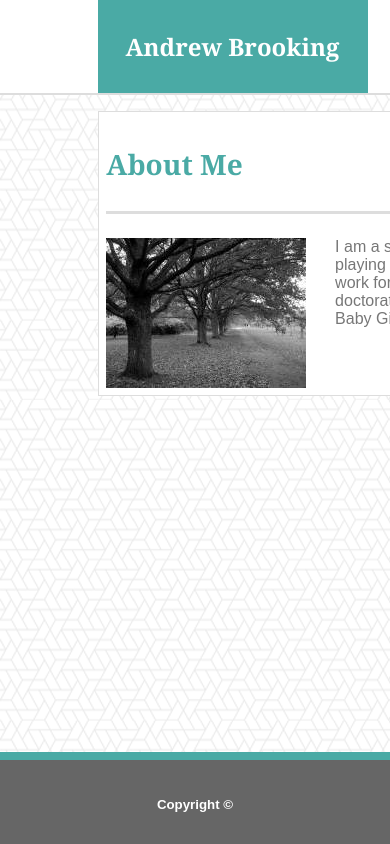
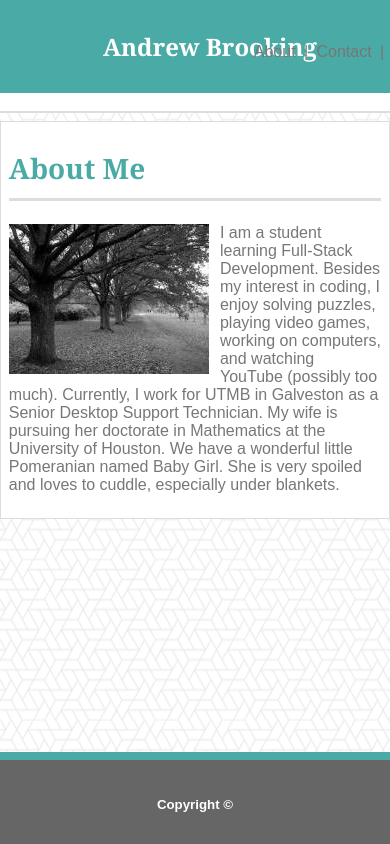
Before and after one commit to AndrewBrooking/Responsive-Portfolio, a plain HTML site: page index.html in a window 390 px wide. Drawn offline with Linux system fonts and the light colour scheme.

Commit message:
Added media queries and adjusted positioning

```diff
--- a/assets/css/style.css
+++ b/assets/css/style.css
@@ -18,8 +18,9 @@ body {
 }
 
 .banner-inner, .title, .content {
-    width: 960px;
-    margin-left: 25%;
+    width: auto;
+    max-width: 960px;
+    margin: auto;
 }
 
 header {
@@ -38,7 +39,6 @@ nav {
     text-align: right;
     color: #777777;
     width: 75%;
-    float: right;
     position: relative;
     top: -50px;
     left: 65px;
@@ -82,7 +82,8 @@ p, form {
 .port-img {
     float: left;
     padding-right: 3%;
-    width: 200px;
+    width: auto;
+    max-width: 200px;
 }
 
 .port-title {
@@ -133,3 +134,14 @@ footer {
     bottom: 0;
     width: 100%;
 }
+
+@media screen and (max-width: 450px) {
+     header {
+         width: 100%;
+         float: none;
+     }
+
+     nav {
+         width: 100%;
+     }
+}
--- a/index.html
+++ b/index.html
@@ -2,6 +2,9 @@
 
 <html>
     <head>
+
+        <meta name="viewport" content="width=device-width, initial-scale=1.0">
+
         <title>Andrew Brooking - About</title>
         <link rel="stylesheet" href="./assets/css/style.css">
     </head>
```
